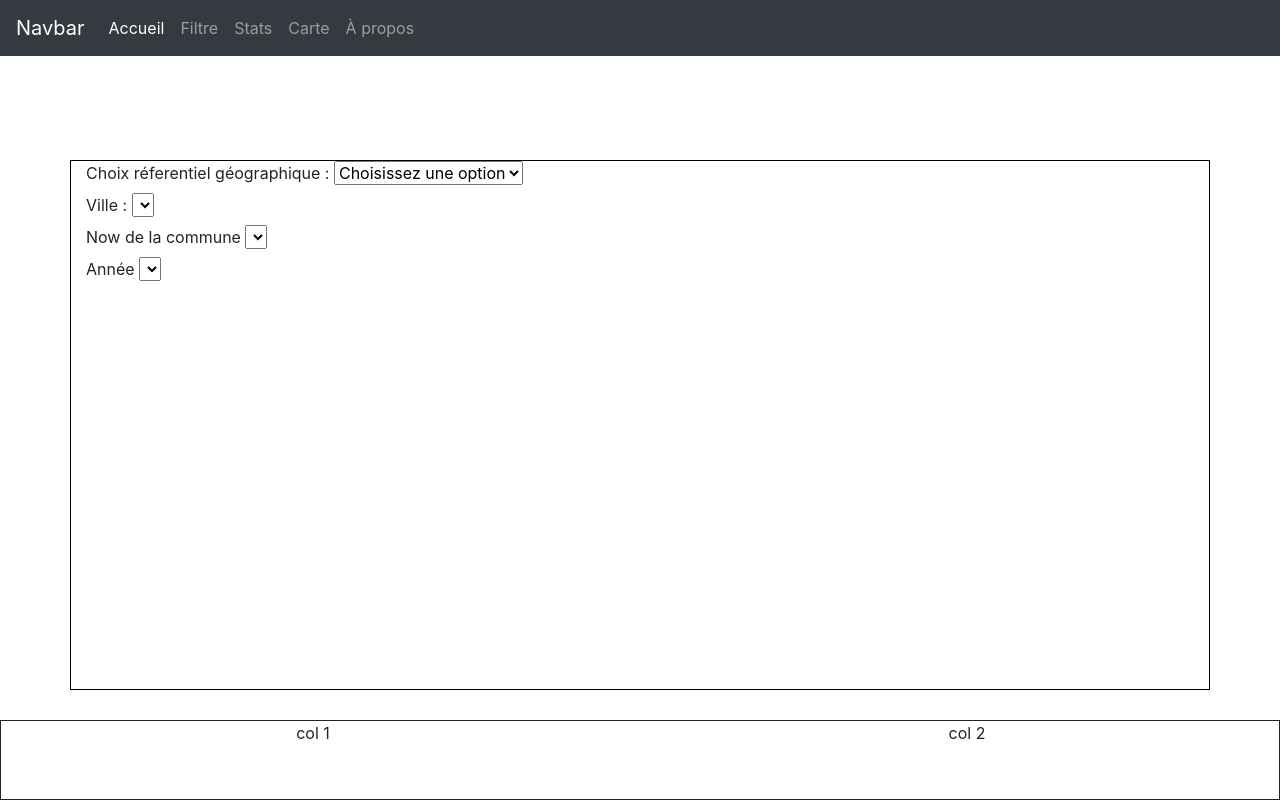
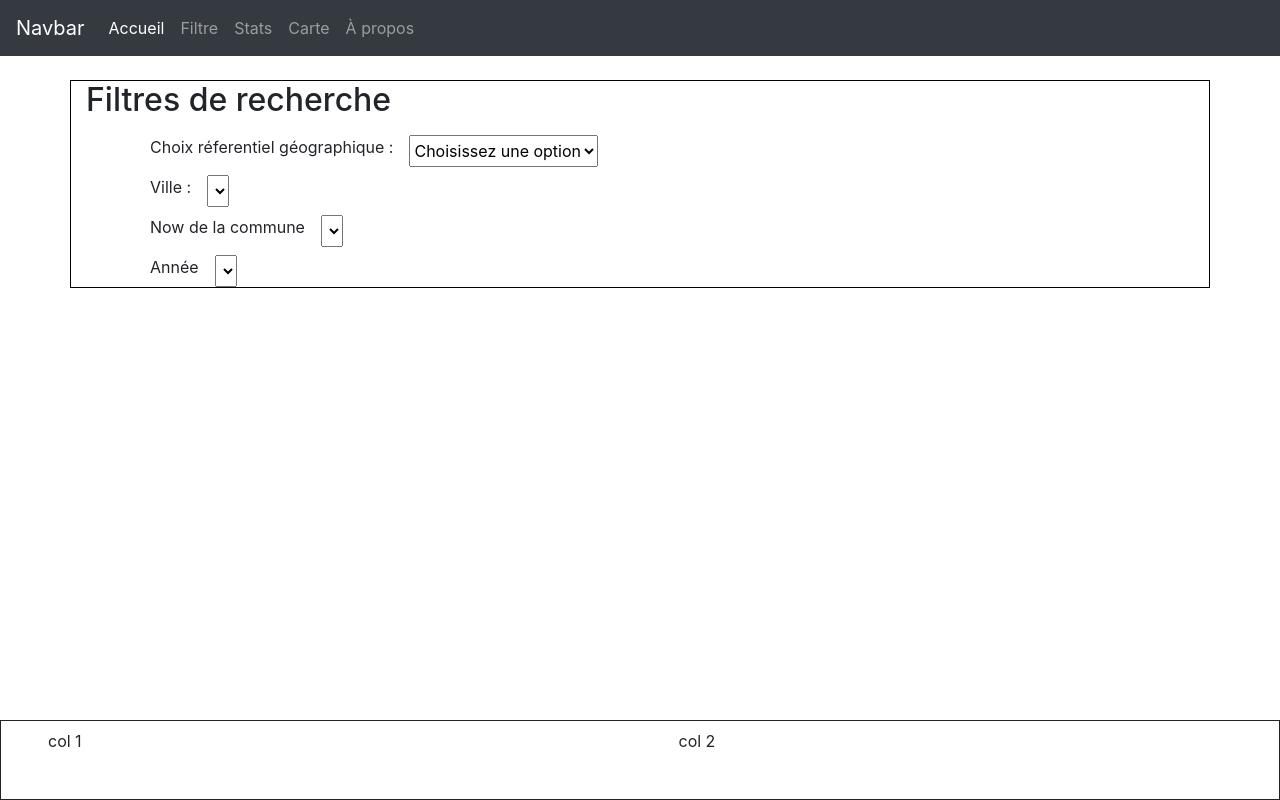
Before and after one commit to JFelc/LIFPROJET, a PHP site: template vue/Filter.php in a window 1280 px wide. Run offline with PHP 8.4, Linux system fonts and the light colour scheme; the template is opened without the code that fills it, so the values that code supplies are empty.

Commit message:
Filter V2

```diff
--- a/css/Filter.css
+++ b/css/Filter.css
@@ -1,11 +1,21 @@
 .container{
-    display: flex;
     border: solid 1px black;
     align-content: center;
-    margin-top : 10em;
-    padding-bottom: 25em;
+    margin-top : 5em;
 }
 
 .FirstSelect{
     color: aqua;
 }
+
+#Geo-select , #Town-select , #idk-yet , #Year-select
+{
+    margin-left: 1em ;
+}
+
+.row
+{
+    text-align: left;
+    margin-left: 2em ;
+    margin-top: 0.5em;
+}
--- a/vue/Filter.php
+++ b/vue/Filter.php
@@ -16,7 +16,7 @@
 	<link rel="stylesheet" href="https://stackpath.bootstrapcdn.com/bootstrap/4.3.1/css/bootstrap.min.css" integrity="sha384-ggOyR0iXCbMQv3Xipma34MD+dH/1fQ784/j6cY/iJTQUOhcWr7x9JvoRxT2MZw1T" crossorigin="anonymous">
 
 	<!-- Place your stylesheet here-->
-	<link href="/css/Filter.css" rel="stylesheet" type="text/css">
+	<link href="css/Filter.css" rel="stylesheet" type="text/css">
 	<link href="css/Footer.css" rel="stylesheet" type="text/css">
 </head>
 
@@ -25,28 +25,29 @@
 	<?php include('static/Navbar.php'); ?>
 
 	<div class="container">
+		<h2> Filtres de recherche </h2>
 		<div class="row">
 			<form action="get" class="form-filter" autocomplete="on">
-				<div class="col-sm">
+				<div class="row">
 					<label for="RefGeo"> Choix réferentiel géographique : </label>
 					<select name="Geo" id="Geo-select">
 						<option value=""> Choisissez une option </option>
 						<!-- Script JS suggestion Dép/Région -->
 					</select>
 				</div>
-				<div class="col-sm">
+				<div class="row">
 					<label for="RefNat"> Ville : </label>
 					<select name="Town" id="Town-select">
 						<!-- Script JS adaptatif au premier choix -->
 					</select>
 				</div>
-				<div class="col-sm">
+				<div class="row">
 					<label for="CommName"> Now de la commune </label>
 					<select name="CommName" id="idk-yet">
 
 					</select>
 				</div>
-				<div class="col-sm">
+				<div class="row">
 					<label for="Year"> Année </label>
 					<select name="Year" id="Year-select">
 					</select>
```
